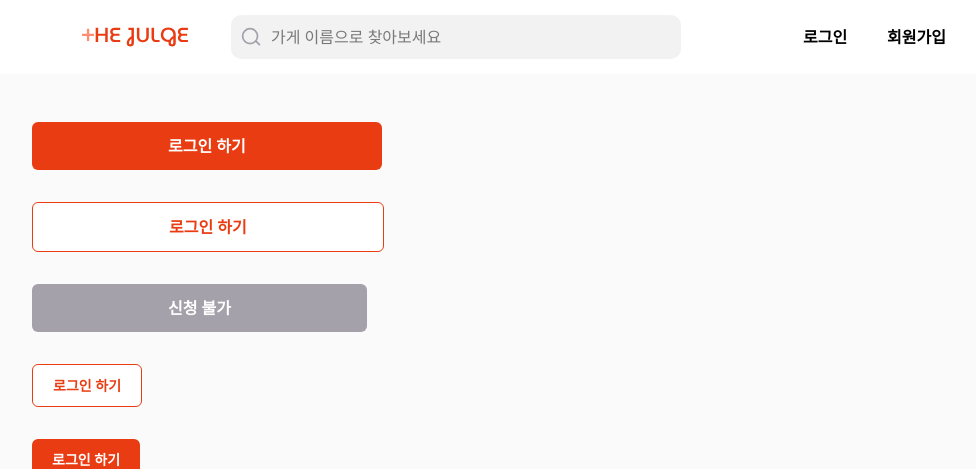
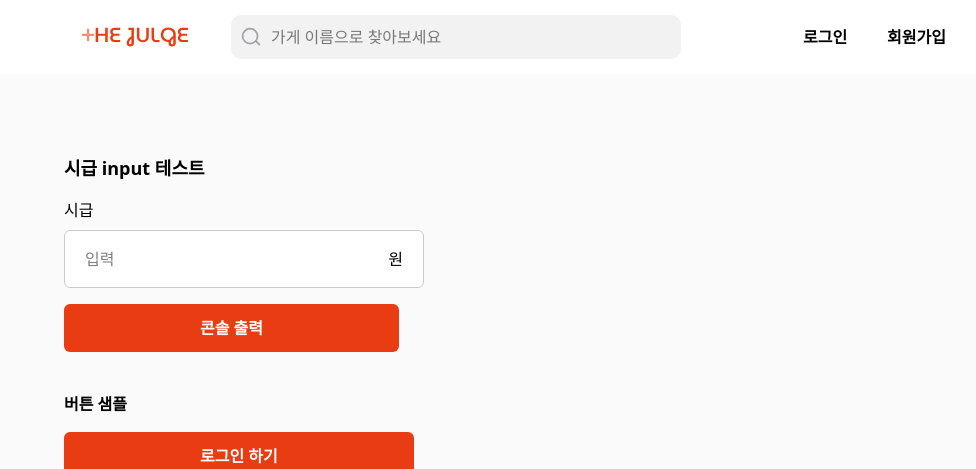
Before and after one commit to TEAM3-5/The-Julge, a Next.js app: page /dev/wooseok in a window 1280 px wide. Shown: the top 469 px of the page, without its empty margins (126-1102 px from the left). Built offline with nearby package versions, Linux system fonts and the light colour scheme.

Commit message:
refector: 시급 input 제작

```diff
--- a/package.json
+++ b/package.json
@@ -12,6 +12,7 @@
     "prepare": "husky install"
   },
   "dependencies": {
+    "@hookform/resolvers": "^5.2.2",
     "dayjs": "^1.11.19",
     "next": "16.0.3",
     "react": "19.2.0",
--- a/src/app/dev/wooseok/page.tsx
+++ b/src/app/dev/wooseok/page.tsx
@@ -1,12 +1,78 @@
+'use client';
+
 import Button from '@/components/common/Button';
-import DateInput from '@/components/date/DateInput';
-import HourlyPayInput from '@/components/hourlypay/HourlyPayInput';
-import LoginForm from '@/components/login/LoginForm';
-import SignupForm from '@/components/signup/SignupForm';
+import FormInput from '@/components/common/FormInput'; // ✅ 새로 추가: 공통 FormInput 사용
+import { FormProvider, useForm } from 'react-hook-form'; // ✅ react-hook-form 훅 import
+import { zodResolver } from '@hookform/resolvers/zod'; // ✅ zodResolver import
+// import { loginSchema, type LoginFormValues } from '@/feature/auth/login/schema'; // ✅ 로그인 스키마 + 타입 import
+import { hourlyPaySchema, type HourlyPayFormValues } from '@/feature/shifts/hourlyPay/schema'; // ✅ 시급 스키마 + 타입 import
+import { z } from 'zod';
 
 export default function Home() {
+  // ✅ 새로 추가: useForm으로 폼 세팅
+  const methods = useForm({
+    resolver: zodResolver(hourlyPaySchema), // ✅ zod 스키마 연결
+    defaultValues: {
+      hourlyPay: undefined,
+    },
+    mode: 'onBlur', // ✅ 처음 검증: blur 시
+    reValidateMode: 'onBlur', // ✅ 이후에도 blur 기준으로 재검증
+  });
+
+  // ✅ 새로 추가: submit 핸들러 (지금은 콘솔에만 찍음)
+  const onSubmit = (data: z.infer<typeof hourlyPaySchema>) => {
+    console.log('시급 폼 데이터:', data);
+  };
+
   return (
-    <>
+    // ✅ 새로 추가: FormProvider로 감싸서 하위에서 useFormContext 쓸 수 있게 함
+    <FormProvider {...methods}>
+      <main className="p-8 flex flex-col gap-10">
+        <section className="flex flex-col gap-4 w-[360px]">
+          <h1 className="text-lg font-bold">시급 input 테스트</h1>
+          <form
+            onSubmit={methods.handleSubmit(onSubmit)} // ✅ RHF submit 연결
+            className="flex flex-col gap-4"
+          >
+            <FormInput<HourlyPayFormValues>
+              name="hourlyPay"
+              label="시급"
+              type="number"
+              placeholder="입력"
+              unit="원"
+            />
+            <Button type="submit">콘솔 출력</Button>
+          </form>
+        </section>
+
+        {/* ✅ 새로 추가: 로그인 폼 테스트 영역 */}
+        {/* <section className="flex flex-col gap-4 w-[360px]">
+          <h1 className="text-lg font-bold">로그인 폼 테스트</h1>
+          <form
+            onSubmit={methods.handleSubmit(onSubmit)} // ✅ RHF submit 연결
+            className="flex flex-col gap-4"
+          >
+            <FormInput<LoginFormValues>
+              name="email"
+              label="이메일"
+              type="email"
+              placeholder="입력"
+            />
+            <FormInput<LoginFormValues>
+              name="password"
+              label="비밀번호"
+              type="password"
+              placeholder="입력"
+            />
+            <Button type="submit" className="mt-2">
+              로그인 테스트
+            </Button>
+          </form>
+        </section> */}
+
+        <section className="flex flex-col gap-4">
+          <h2 className="text-md font-semibold">버튼 샘플</h2>
+          <div className="flex flex-col gap-2">
             <Button>로그인 하기</Button>
             <Button variant="outline">로그인 하기</Button>
             <Button disabled>신청 불가</Button>
@@ -25,11 +91,9 @@ export default function Home() {
             <Button variant="outline" size="small" className="w-25">
               아니오
             </Button>
-
-      <LoginForm />
-      <SignupForm />
-      <HourlyPayInput />
-      <DateInput />
-    </>
+          </div>
+        </section>
+      </main>
+    </FormProvider>
   );
 }
--- a/src/components/common/FormInput.tsx
+++ b/src/components/common/FormInput.tsx
@@ -19,7 +19,8 @@ export default function FormInput<T extends FieldValues>({
   const {
     control,
     formState: { errors },
-  } = useFormContext();
+    clearErrors,
+  } = useFormContext<T>();
 
   return (
     <Controller
@@ -27,6 +28,14 @@ export default function FormInput<T extends FieldValues>({
       name={name}
       render={({ field }) => {
         const fieldError = errors[name] as FieldError | undefined;
+
+        // ✅ onChange를 한 번 감싸서, 타이핑 시작하면 에러를 지워줌
+        const handleChange: typeof field.onChange = (event) => {
+          if (fieldError) {
+            clearErrors(name); // 이 필드의 에러만 지움
+          }
+          field.onChange(event); // 원래 RHF onChange 호출
+        };
 
         return (
           <Input
@@ -36,6 +45,8 @@ export default function FormInput<T extends FieldValues>({
             error={!!fieldError}
             errorMessage={fieldError?.message}
             {...field} // value, onChange, onBlur 자동 전달
+            value={field.value ?? ''} // 시급에서 placeholder 표시를 위해 undefined 사용해야해서..
+            onChange={handleChange}
             {...restInputProps} // type, placeholder 등등..
           />
         );
--- a/src/feature/auth/login/schema.ts
+++ b/src/feature/auth/login/schema.ts
@@ -1,15 +1,9 @@
 import { z } from 'zod';
 
 export const loginSchema = z.object({
-  email: z
-    .string()
-    .nonempty('이메일을 입력해주세요.') // 비어 있으면 이 메시지
-    .email('올바른 이메일 형식이 아닙니다.'), // 형식이 틀리면 이 메시지
+  email: z.string().nonempty('이메일을 입력해주세요.').email('올바른 이메일 형식이 아닙니다.'),
 
-  password: z
-    .string()
-    .nonempty('비밀번호를 입력해주세요.') // 비어 있으면
-    .min(8, '8자 이상 입력해주세요.'), // 길이가 짧으면
+  password: z.string().nonempty('비밀번호를 입력해주세요.').min(8, '8자 이상 입력해주세요.'),
 });
 
 // loginSchema 안에 정의된 구조를 TypeScript 타입으로 변환해서 LoginFormValues의 타입으로 내보내기
--- a/src/feature/shifts/hourlyPay/schema.ts
+++ b/src/feature/shifts/hourlyPay/schema.ts
@@ -12,11 +12,24 @@ const minimumPay = MIN_PAY_BY_YEAR[currentYear] ?? 0;
 const formattedMinimumPay = minimumPay.toLocaleString('ko-KR');
 
 export const hourlyPaySchema = z.object({
-  hourlyPay: z.coerce
-    .number()
-    .int('시급을 올바르게 입력해주세요.')
-    .min(minimumPay, `${currentYear}년 최저시급(${formattedMinimumPay}원) 이상 입력해주세요.`)
-    .max(1000000, '너무 큰 시급입니다.'),
+  hourlyPay: z
+    .preprocess(
+      (raw) => {
+        if (raw === '') {
+          return undefined;
+        }
+        return raw;
+      },
+      z.coerce
+        .number()
+        .refine((value) => !Number.isNaN(value), {
+          message: '시급을 입력해주세요.', // ✅ 빈 값 + NaN일 때 이 메시지
+        })
+        .int('시급을 올바르게 입력해주세요.')
+        .min(minimumPay, `${currentYear}년 최저시급(${formattedMinimumPay}원) 이상 입력해주세요.`)
+        .max(1000000, '너무 큰 시급입니다.'),
+    )
+    .optional(),
 });
 
 export type HourlyPayFormValues = z.infer<typeof hourlyPaySchema>;
```
Also changed, not shown: 1 other file (tests, documents, lock files or other folders). Lines whose indentation alone changed are shown as unchanged.
